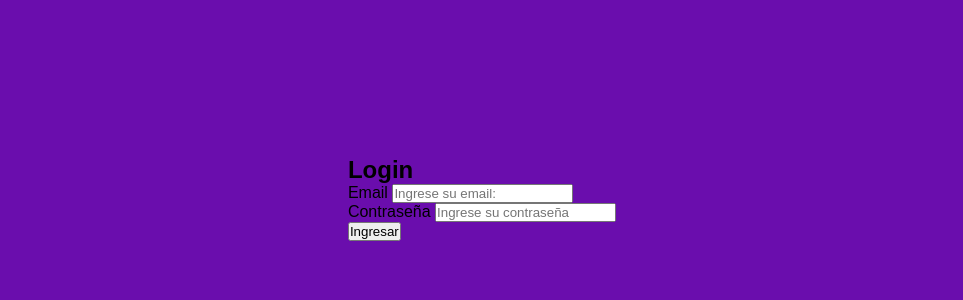
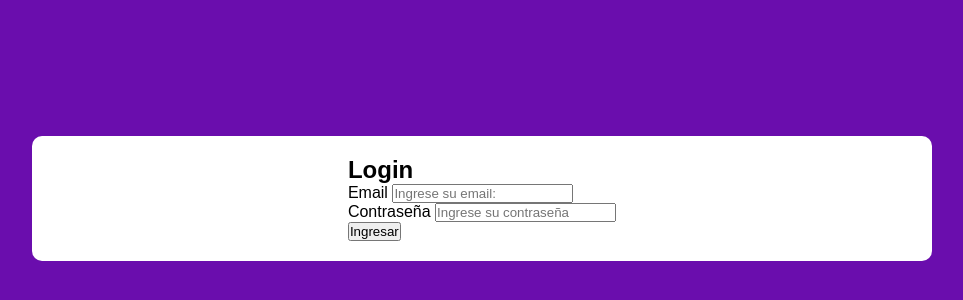
Before and after one commit to Miranda0309/web1p, a plain HTML site: page index.html in a window 1280 px wide. Shown: the part 202-502 px from the top of the page, without its empty margins (158-1121 px from the left). Drawn offline with Linux system fonts and the light colour scheme.

Commit message:
se creo un borde para el login y se agrego un barckground blanco

```diff
--- a/styles.css
+++ b/styles.css
@@ -12,3 +12,14 @@ body {
     height: 100vh;
     background-color: #6a0dad;
 }
+
+.container{
+    display: flex;
+    justify-content: center;
+    align-items: center;
+    width: 100%;
+    max-width: 900px;
+    background: white;
+    padding: 20px;
+    border-radius: 10px;
+}
```
